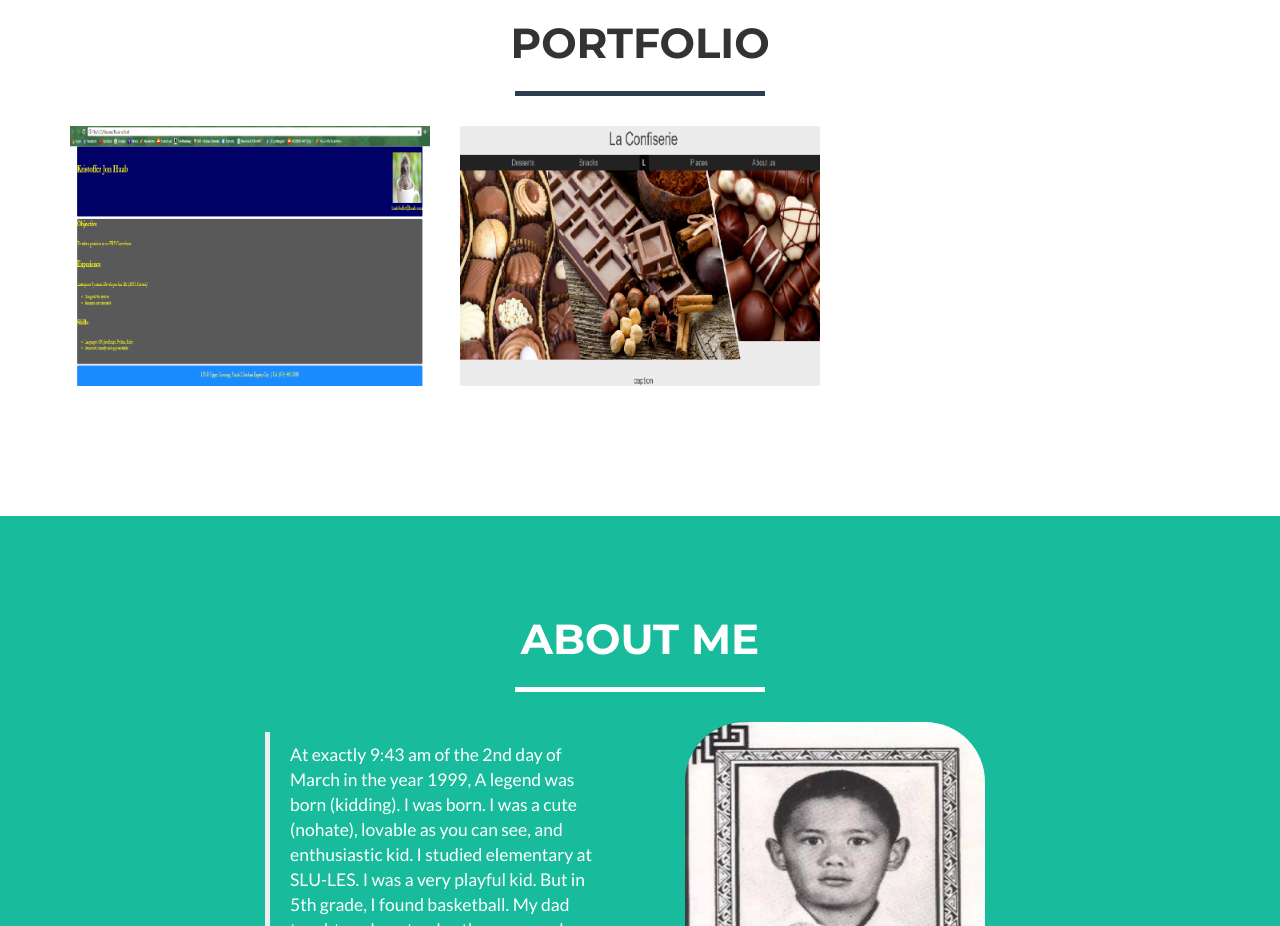
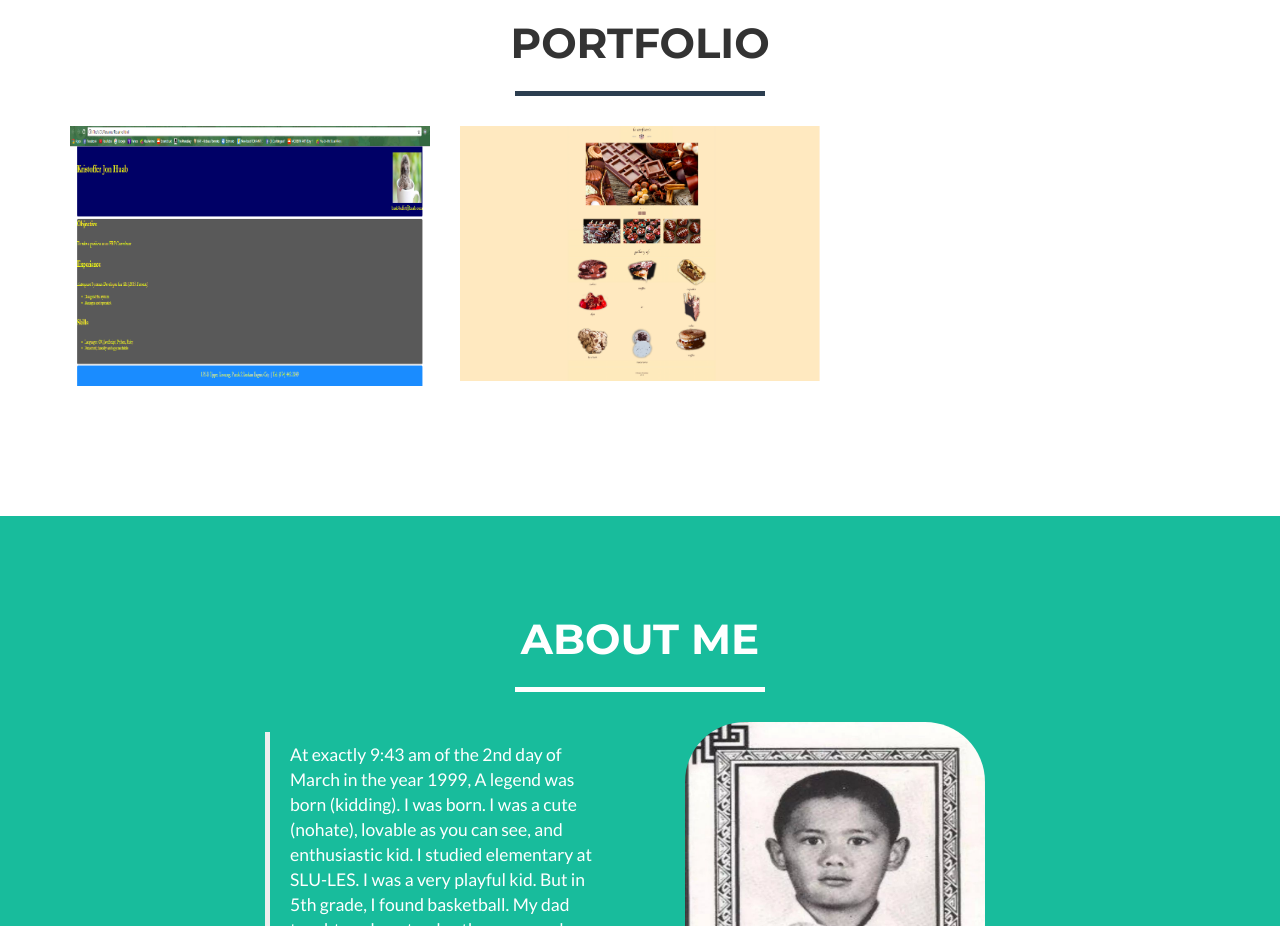
Before and after one commit to kristofferhuab/kristofferhuab.github.io, a website: page index.html in a window 1280 px wide. Shown: the part 860-1786 px from the top of the page. Drawn offline with nearby package versions, Linux system fonts and the light colour scheme; a script that the page names is missing.

Commit message:
Update index.html

```diff
--- a/index.html
+++ b/index.html
@@ -109,7 +109,7 @@
                                 <i class="fa fa-search-plus fa-3x"></i>
                             </div>
                         </div>
-                        <img src="img/portfolio/LC.png" class="img-responsive" alt="" id="LC">
+                        <img src="img/portfolio/Bla.png" class="img-responsive" alt="" id="LC">
                     </a>
                 </div>
             </div>
@@ -289,7 +289,7 @@ s.setAttribute('data-timestamp', +new Date());
                         <div class="modal-body">
                             <h2>La Confiserie</h2>
                             <hr class="star-primary">
-                            <img src="img/portfolio/LC.png" class="img-responsive img-centered" alt="">
+                            <img src="img/portfolio/Bla.png" class="img-responsive img-centered" alt="">
                             <p>Our own project website. La Confiserie is french of "The confectionery". It is a site full of sweets.</p>
                             <ul class="list-inline item-details">
                                 <li>Client:
```
